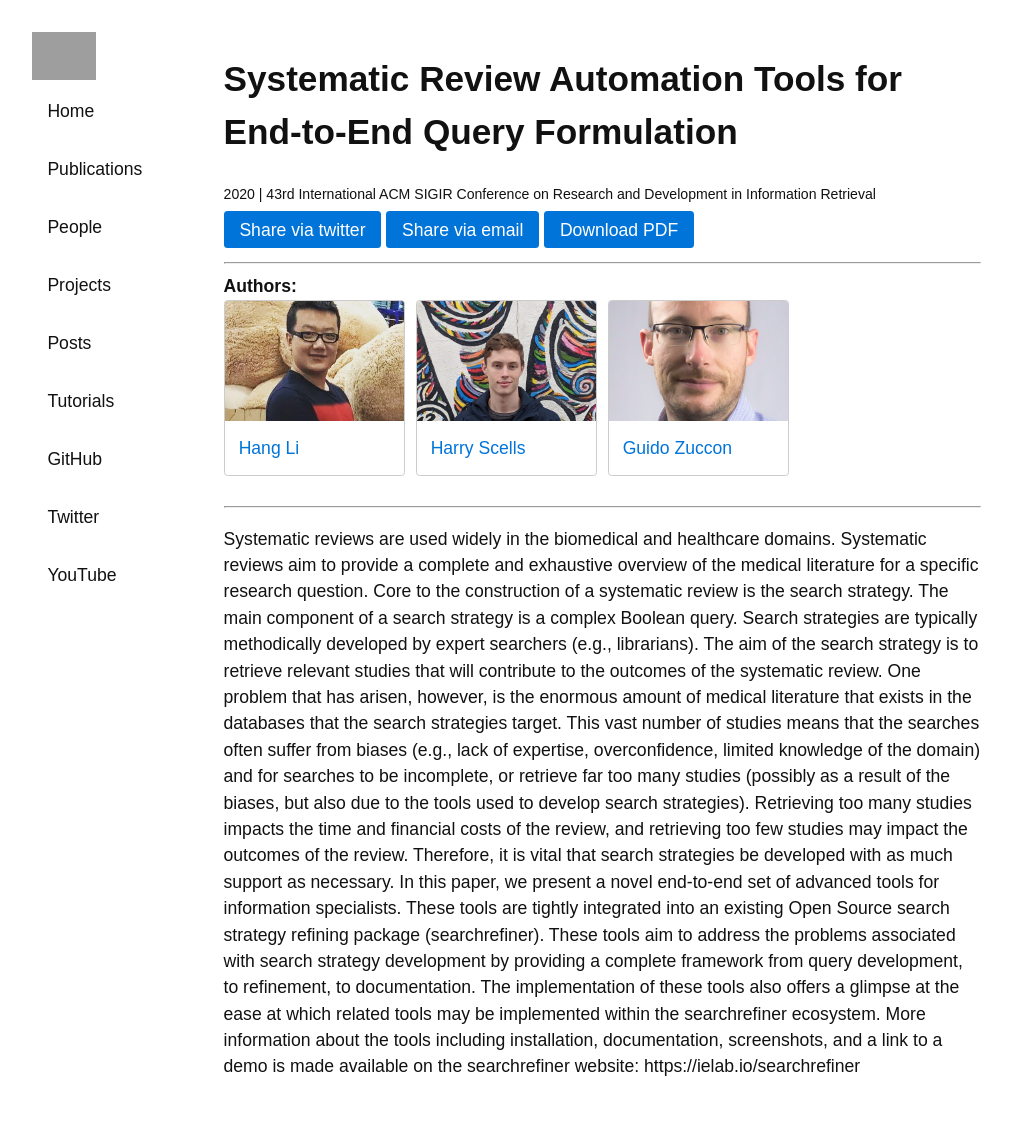
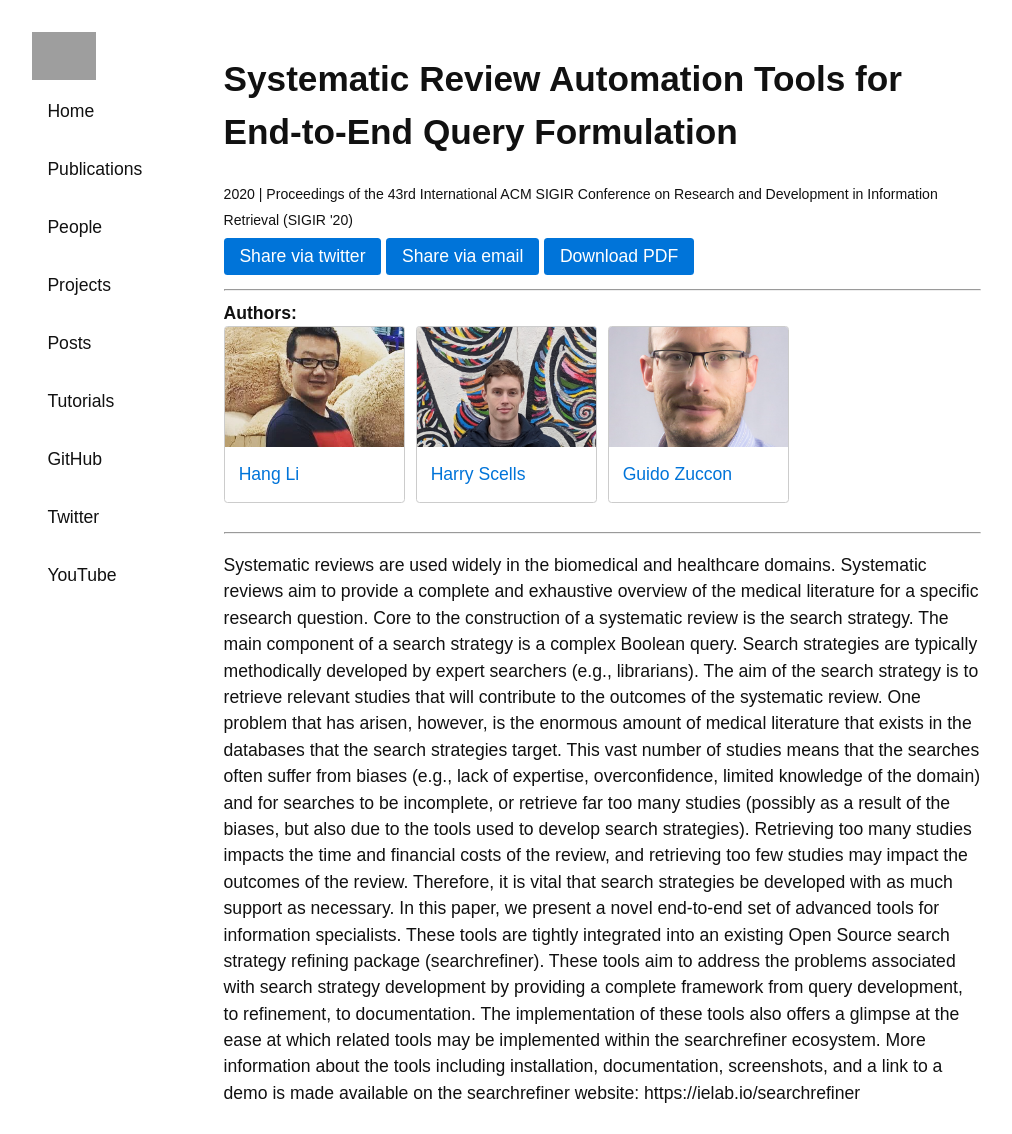
Before and after one commit to ielab/ielab.github.io, a Jekyll site: the page built from _publications/hang-2020-sigir-autotool.md, in a window 1280 px wide. Shown: the whole page, without its empty margins (139-1151 px from the left). Built offline with Jekyll 4.4.1, drawn with Linux system fonts in a browser that asks for light colours; before the commit the page ends 1108 px from its top, so only the background shows below that; grey boxes are pictures that could not be loaded.

Commit message:
add page in publication

```diff
--- a/_publications/hang-2020-sigir-autotool.md
+++ b/_publications/hang-2020-sigir-autotool.md
@@ -2,7 +2,7 @@
 redirect_from: /AGASK
 authors: [hang-li, harry-scells, guido-zuccon]
 title: Systematic Review Automation Tools for End-to-End Query Formulation
-venue: 43rd International ACM SIGIR Conference on Research and Development in Information Retrieval
+venue: Proceedings of the 43rd International ACM SIGIR Conference on Research and Development in Information Retrieval (SIGIR '20)
 year: 2020
 pdf: /publications/pdfs/hang2020autotool.pdf
 ---
```
